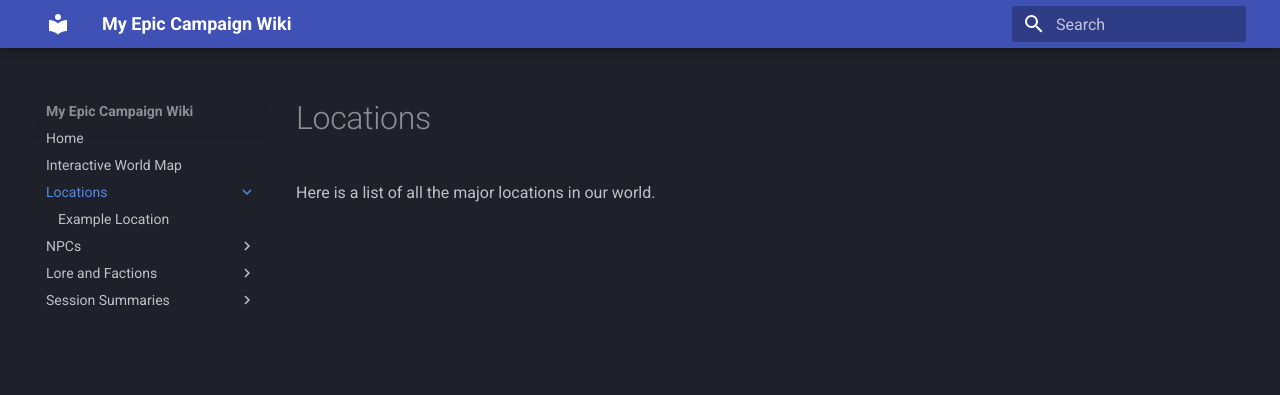
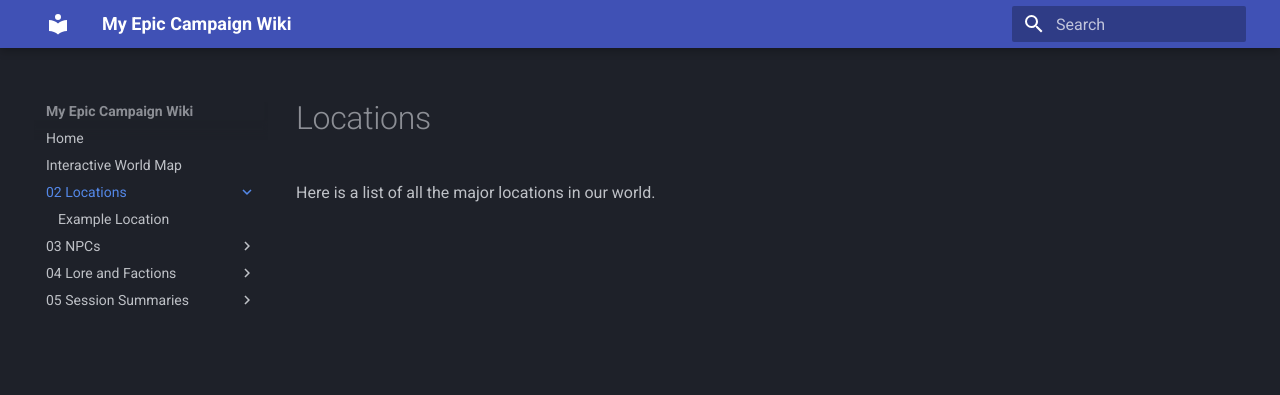
Before and after one commit to gitbrry/Campaign-Wiki, an MkDocs documentation site: the page built from docs/02_Locations/index.md, in a window 1280 px wide. Shown: the top 395 px of the page. Built offline with MkDocs 1.6.1 and Material for MkDocs 9.7.7, drawn with Linux system fonts in a browser that asks for light colours.

Commit message:
Reset navigation to stable defaults

```diff
--- a/mkdocs.yml
+++ b/mkdocs.yml
@@ -6,15 +6,11 @@
   palette:
     scheme: slate
   features:
-    - navigation.indexes # Essential for merging index files
-    # No sections, no expand, no tabs.
+    - navigation.indexes # This is the ONLY one we need to merge the folders
 
 docs_dir: 'docs'
 
 plugins:
   - search
   - roamlinks
-  - awesome-pages:
-      collapse_single_pages: true # New setting: hides folders that only have 1 page
-
-# We are leaving the nav out so awesome-pages can handle the logic
+  - awesome-pages
```
Also changed, not shown: docs/02_Locations/.pages (deleted), docs/03_NPCs/.pages (deleted), docs/04_Lore_and_Factions/.pages (deleted), docs/05_Session_Summaries/.pages (deleted), 1 other file.
